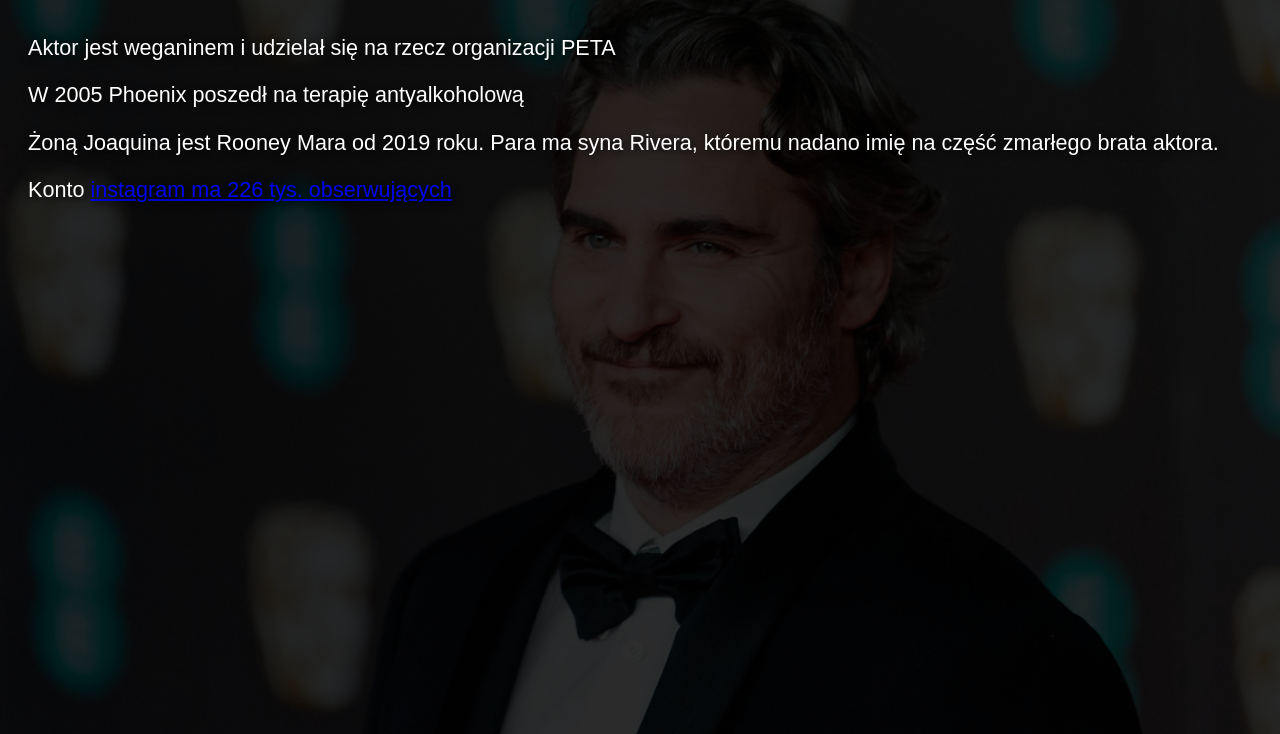
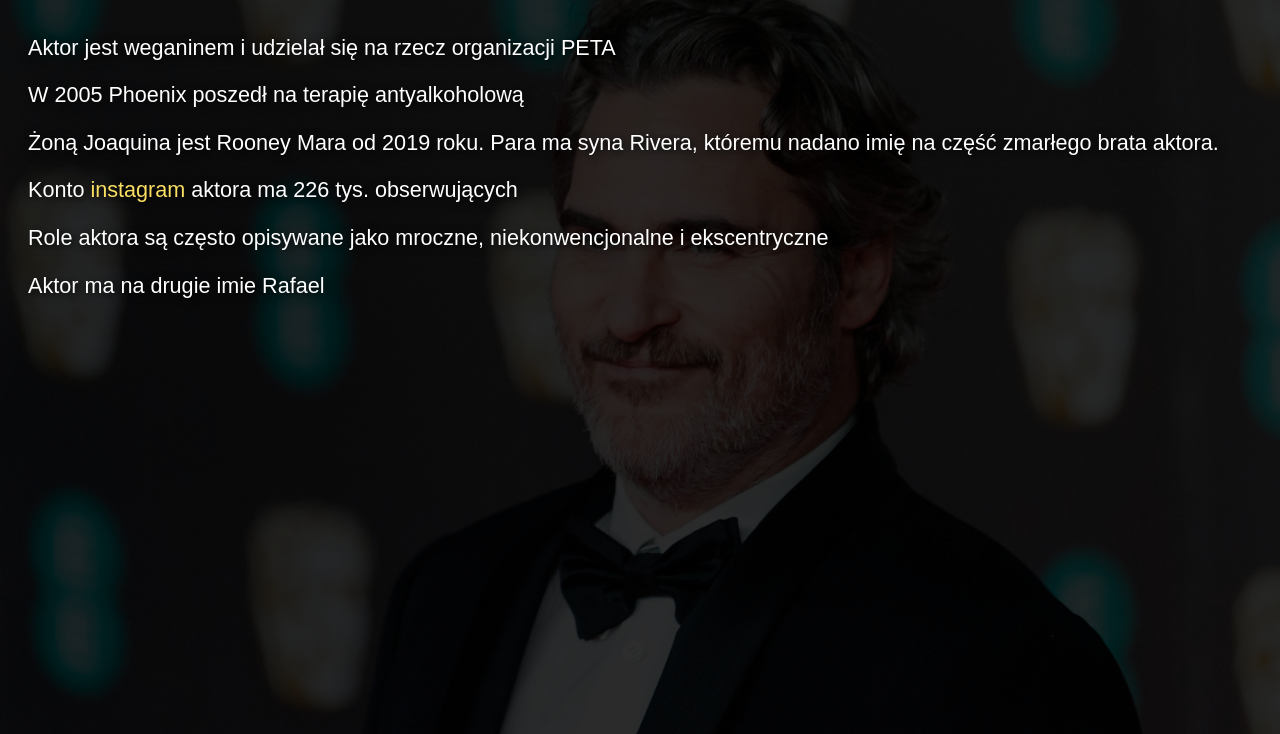
Before and after one commit to studies-project/studies-project.github.io, a plain HTML site: page trivia.html in a window 1280 px wide. Shown: the part 66-800 px from the top of the page. Drawn offline with Linux system fonts and the light colour scheme.

Commit message:
Added trivia

```diff
--- a/trivia.html
+++ b/trivia.html
@@ -29,7 +29,9 @@
         <p>Aktor jest weganinem i udzielał się na rzecz organizacji PETA</p>
         <p>W 2005 Phoenix poszedł na terapię antyalkoholową</p>
         <p>Żoną Joaquina jest Rooney Mara od 2019 roku. Para ma syna Rivera, któremu nadano imię na część zmarłego brata aktora.</p>
-        <p>Konto <a href="https://www.instagram.com/joaquinlphoenix/">instagram ma 226 tys. obserwujących</a></p>
+        <p>Konto <a class="intext" href="https://www.instagram.com/joaquinlphoenix/">instagram</a> aktora ma 226 tys. obserwujących</p>
+        <p>Role aktora są często opisywane jako mroczne, niekonwencjonalne i ekscentryczne</p>
+        <p>Aktor ma na drugie imie Rafael</p>
 
   </body>
 </html>
```
